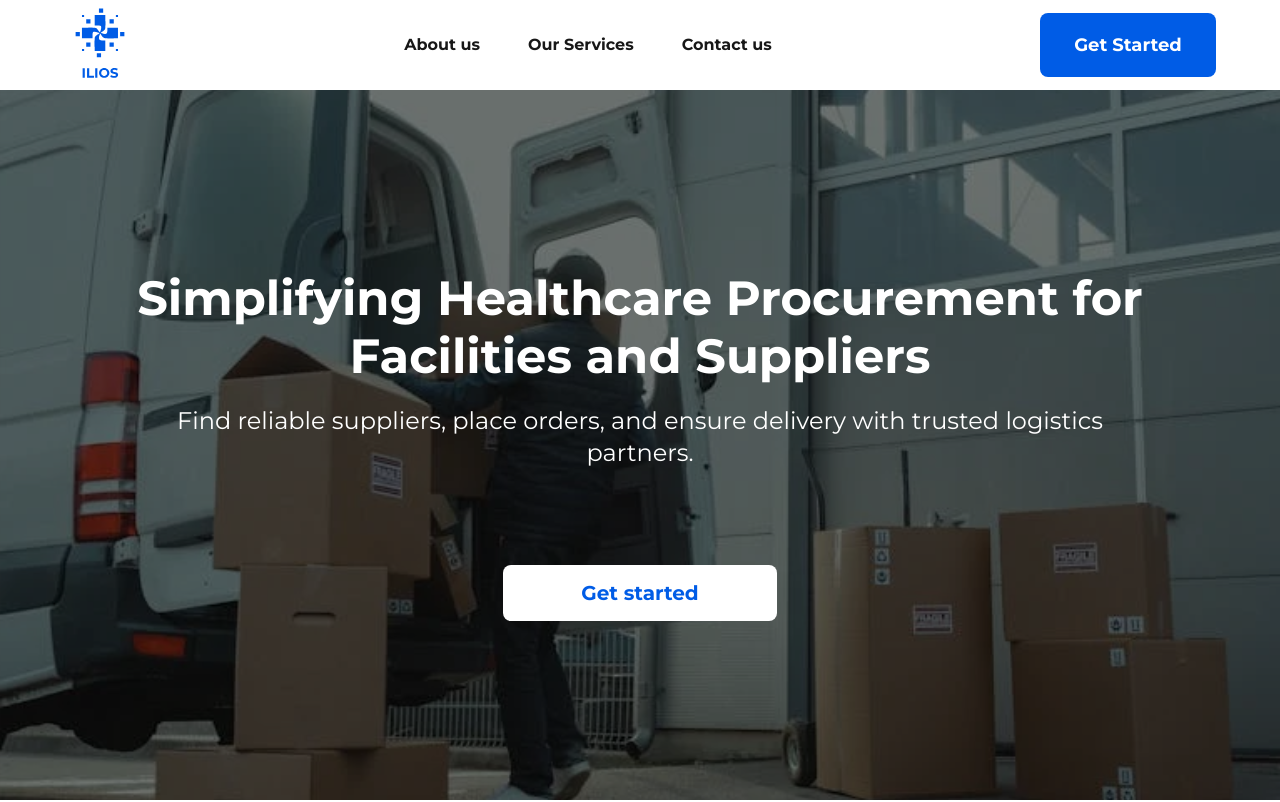
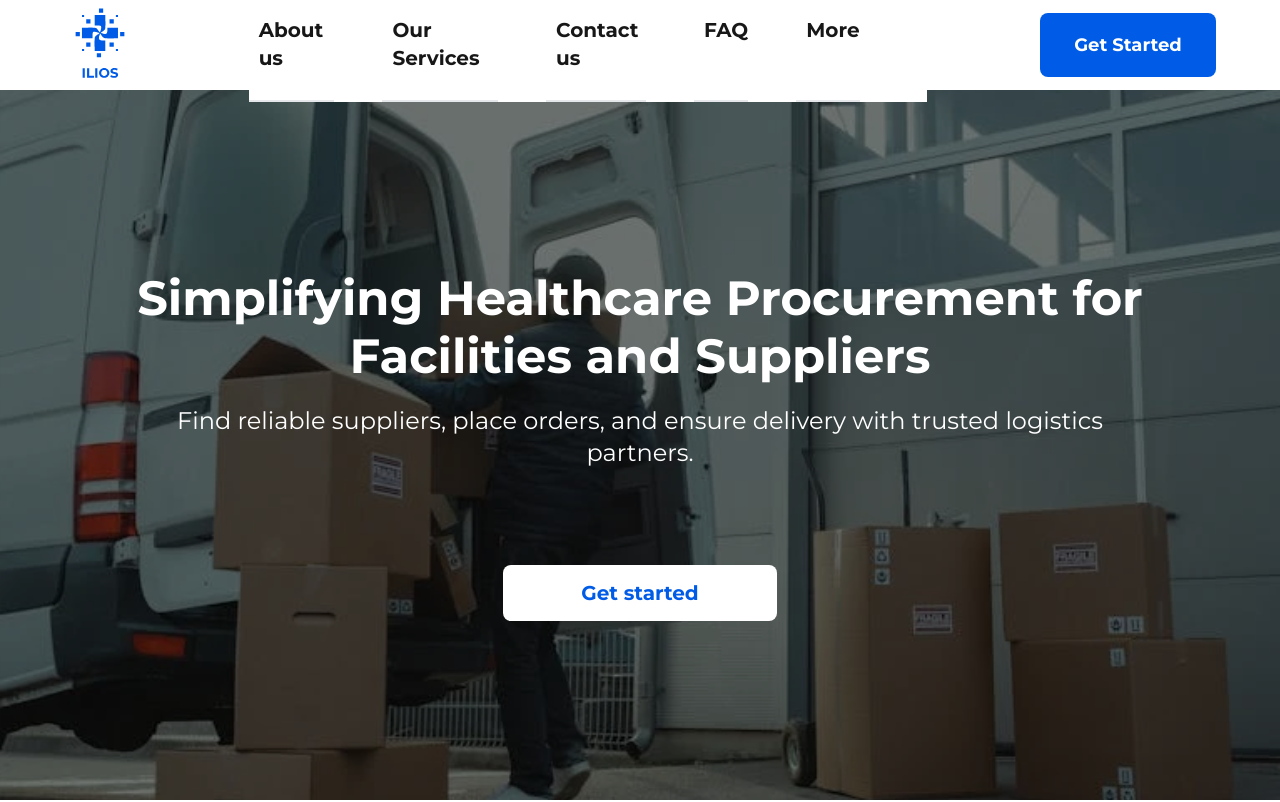
Before and after one commit to ilios91/ilios-fe, a Next.js app: page / in a window 1280 px wide. Shown: the top 802 px of the page. Built offline with nearby package versions, Linux system fonts and the light colour scheme.

Commit message:
MInor fix

```diff
--- a/src/components/layout/Navbar.tsx
+++ b/src/components/layout/Navbar.tsx
@@ -8,13 +8,13 @@ import { useState } from "react";
 const links = [
   { id: "about", label: "About us" },
   { id: "services", label: "Our Services" },
-  { id: "contact", label: "Contact us" }
+  { id: "contact", label: "Contact us" },
+  { id: "faq", label: "FAQ" },
+  { id: "more", label: "More" }
 ]
 
 export default function Navbar() {
-
   const [isMenuOpen, setIsMenuOpen] = useState(false);
-
 
   const scrollToSection = (id: string) => {
     const element = document.getElementById(id);
@@ -56,17 +56,18 @@ export default function Navbar() {
          {/* Links - Mobile Slide-in Menu */}
         <nav
           className={
-            `mt-[90px] fixed top-0 left-0 w-[70%] h-full bg-white transform transition-transform duration-1000 ease-in-out
+            `mt-[90px] fixed top-0 left-0 w-full h-full bg-white transform transition-transform duration-1000 ease-in-out
               md:-mt-[90px] md:static md:w-auto md:h-auto md:block ${
               isMenuOpen ? 'translate-x-0' : '-translate-x-full'} md:translate-x-0`
             }
           >
           <div className="flex flex-col md:flex-row items-start md:items-center h-full pl-8 md:mt-[90px] pt-4 md:pt-0 md:pl-0">
-            <ul className="flex flex-col gap-y-6 md:flex-row md:gap-y-0 md:gap-x-12">
+            <ul className="w-[90%] flex flex-col md:flex-row md:gap-y-0 md:gap-x-12">
               { links.map((link) => (
                 <li
+                  // id={link.id}
                   key={link.id}
-                  className="cursor-pointer text-main-black font-bold text-sm md:text-base"
+                  className=" cursor-pointer pl-2.5 py-7 text-main-black font-bold text-base md:text-xl border-b-2 border-b-[#E9E9E9"
                   onClick={() => scrollToSection(link.id)}
                   >{link.label}
                 </li>
@@ -75,16 +76,20 @@ export default function Navbar() {
 
             {/* Mobile Get started menu */}
             <div className="mt-6 md:hidden">
-              <button className=" text-white w-36 h-12 rounded-md bg-blue-normal font-bold text-sm md:text-[18px]  md:w-44 md:h-16 md:rounded-lg  leading-7"> Get Started </button>
+              <button className="hidden text-white w-36 h-12 rounded-md bg-blue-normal font-bold text-sm md:text-[18px]  md:w-44 md:h-16 md:rounded-lg  leading-7"> Get Started </button>
+            </div>
+
+            {/* Login and Signup */}
+            <div className="flex flex-col gap-y-2.5 mt-6 md:hidden w-[90%]">
+              <button className="w-full h-12 font-bold bg-white text-blue-normal border-[1px] border-blue-normal rounded-lg"> Login </button>
+              <button className="w-full h-12 font-bold bg-blue-normal text-white rounded-lg"> Sign up as Buyer/Supplier </button>
             </div>
           </div>
         </nav>
 
         {/* Desktop Get Started Button */}
         <div className="hidden md:block">
-          <button className="w-44 h-16 rounded-lg bg-blue-normal font-bold text-[18px] text-white leading-7">
-            Get Started
-          </button>
+          <button className="w-44 h-16 rounded-lg bg-blue-normal font-bold text-[18px] text-white leading-7"> Get Started </button>
         </div>
       </div>
     </header>
--- a/src/components/sections/Hero.tsx
+++ b/src/components/sections/Hero.tsx
@@ -9,7 +9,7 @@ export default function Hero() {
         fill={true}
         src={HeroImage}
         alt="hero"
-        objectFit="cover"
+        className="object-cover"
         priority
         sizes="100vw"
       />
--- a/src/components/sections/Service.tsx
+++ b/src/components/sections/Service.tsx
@@ -44,7 +44,7 @@ const { screenWidth } = useWindowSize();
           alt="service image"
           fill
           priority
-          objectFit="cover"
+          className='object-cover'
           sizes="100vw"
           quality={100}
         />
```
